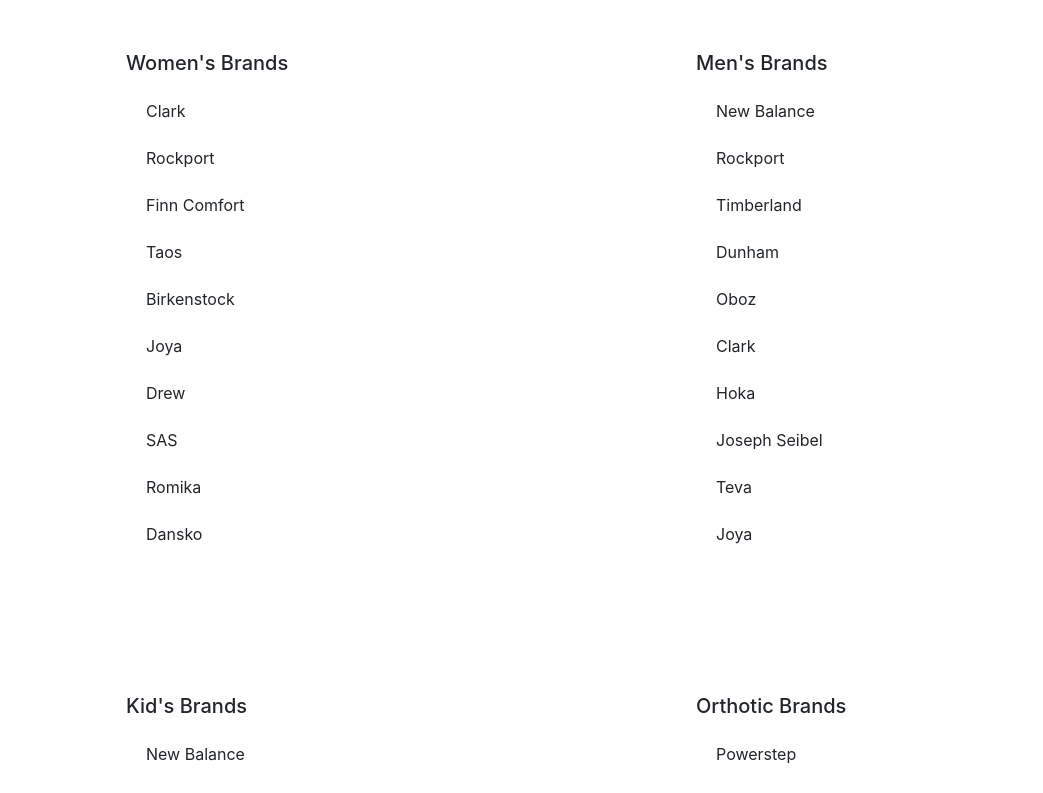
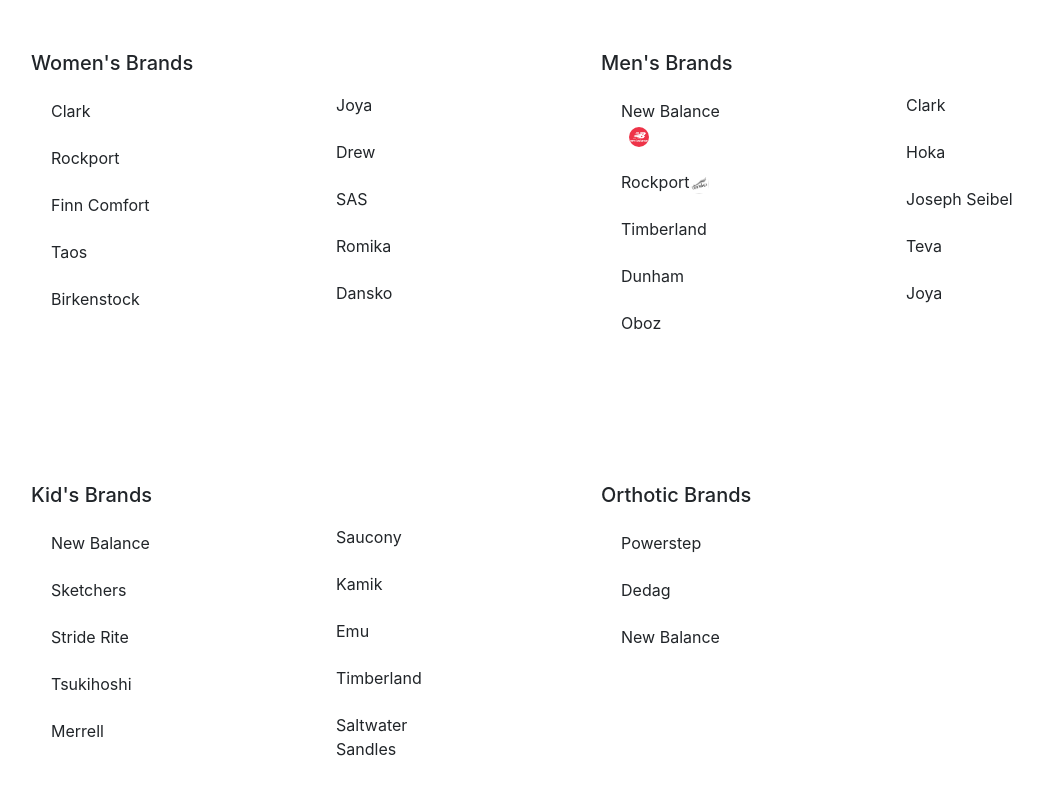
Before and after one commit to ajwestgerdes/react-store-site, a React (Create React App) app in the folder client/: page / in a window 1280 px wide. Shown: the part 1100-1893 px from the top of the page, without its empty margins (99-1142 px from the left). Built offline with nearby package versions, Linux system fonts and the light colour scheme.

Commit message:
style update for brands comp

```diff
--- a/client/src/assets/css/App.css
+++ b/client/src/assets/css/App.css
@@ -40,6 +40,16 @@ margin: 10px 0px 20px 0px;
   height: 100px;
   width: 100px;
   margin: 0px 50px 0px 50px;
+}
+
+.list-img {
+  height: 20px;
+  width: 20px;
+  margin-left: 8px;
+}
+
+.alt-list-group {
+  padding-top: 50px;
 }
 
 .contact-container {
--- a/client/src/components/Brands.js
+++ b/client/src/components/Brands.js
@@ -13,7 +13,7 @@ export class Brands extends Component {
                 </div >
                 <div id="brands" class="container">
                     <div class="row justify-content-around">
-                        <div class="card about-text col-4 col-md-4">
+                        <div class="card about-text col-3 col-md-3">
                             <div class="card-body">
                                 <h5 class="card-title">Women's Brands</h5>
 
@@ -23,6 +23,12 @@ export class Brands extends Component {
                                     <li class="list-group-item">Finn Comfort</li>
                                     <li class="list-group-item">Taos</li>
                                     <li class="list-group-item">Birkenstock</li>
+                                </ul>
+                            </div>
+                        </div>
+                        <div class="card about-text col-3 col-md-3">
+                            <div class="card-body alt-list-group">
+                                <ul class="list-unstyled">
                                     <li class="list-group-item">Joya</li>
                                     <li class="list-group-item">Drew</li>
                                     <li class="list-group-item">SAS</li>
@@ -31,16 +37,21 @@ export class Brands extends Component {
                                 </ul>
                             </div>
                         </div>
-                        <div class="card about-text col-4 col-md-4">
+                        <div class="card about-text col-3 col-md-3">
                             <div class="card-body">
                                 <h5 class="card-title">Men's Brands</h5>
-
                                 <ul class="list-unstyled">
-                                    <li class="list-group-item">New Balance</li>
-                                    <li class="list-group-item">Rockport</li>
+                                    <li class="list-group-item">New Balance <img src={require('../assets/images/nb_logo.PNG')} alt="..." class="list-img rounded-circle"></img></li>
+                                    <li class="list-group-item">Rockport<img src={require('../assets/images/dan_logo.PNG')} alt="..." class="list-img ml-auto rounded-circle"></img></li>
                                     <li class="list-group-item">Timberland</li>
                                     <li class="list-group-item">Dunham</li>
                                     <li class="list-group-item">Oboz</li>
+                                </ul>
+                            </div>
+                        </div>
+                        <div class="card about-text col-3 col-md-3">
+                            <div class="card-body alt-list-group">
+                                <ul class="list-unstyled">
                                     <li class="list-group-item">Clark</li>
                                     <li class="list-group-item">Hoka</li>
                                     <li class="list-group-item">Joseph Seibel</li>
@@ -49,21 +60,25 @@ export class Brands extends Component {
                                 </ul>
                             </div>
                         </div>
-
                     </div>
                 </div>
                 <div id="brands" class="container">
                     <div class="row justify-content-around">
-                        <div class="card about-text col-4 col-md-4">
+                        <div class="card about-text col-3 col-md-3">
                             <div class="card-body">
                                 <h5 class="card-title">Kid's Brands</h5>
-
                                 <ul class="list-unstyled">
                                     <li class="list-group-item">New Balance</li>
                                     <li class="list-group-item">Sketchers</li>
                                     <li class="list-group-item">Stride Rite</li>
                                     <li class="list-group-item">Tsukihoshi</li>
                                     <li class="list-group-item">Merrell</li>
+                                </ul>
+                            </div>
+                        </div>
+                        <div class="card about-text col-3 col-md-3">
+                            <div class="card-body alt-list-group">
+                                <ul class="list-unstyled">
                                     <li class="list-group-item">Saucony</li>
                                     <li class="list-group-item">Kamik</li>
                                     <li class="list-group-item">Emu</li>
@@ -72,7 +87,7 @@ export class Brands extends Component {
                                 </ul>
                             </div>
                         </div>
-                        <div class="card about-text col-4 col-md-4">
+                        <div class="card about-text col-3 col-md-3">
                             <div class="card-body">
                                 <h5 class="card-title">Orthotic Brands</h5>
 
@@ -80,6 +95,12 @@ export class Brands extends Component {
                                     <li class="list-group-item">Powerstep</li>
                                     <li class="list-group-item">Dedag</li>
                                     <li class="list-group-item">New Balance</li>
+                                </ul>
+                            </div>
+                        </div>
+                        <div class="card about-text col-3 col-md-3">
+                            <div class="card-body alt-list-group">
+                                <ul class="list-unstyled">
 
                                 </ul>
                             </div>
```
